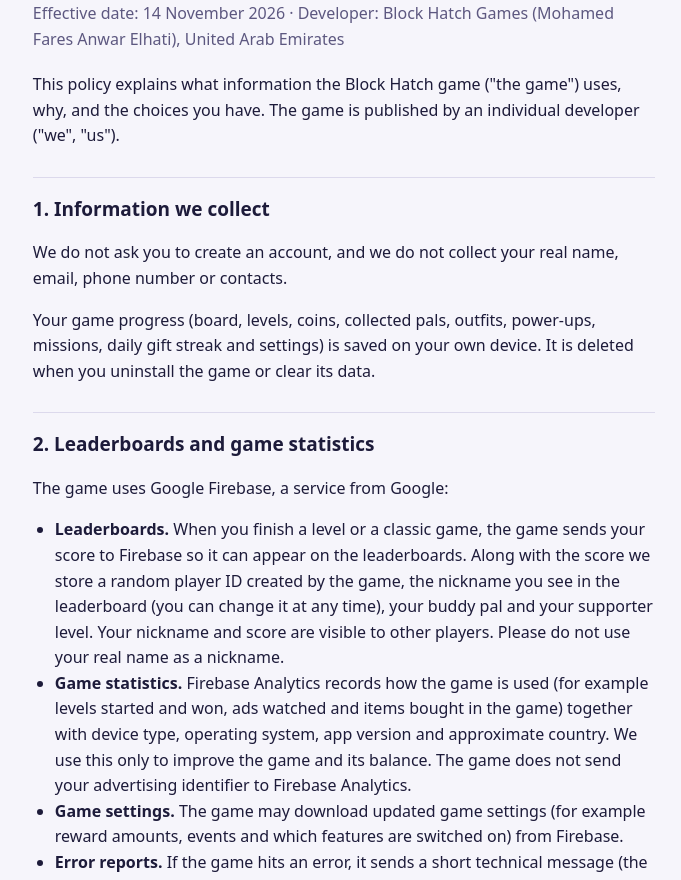
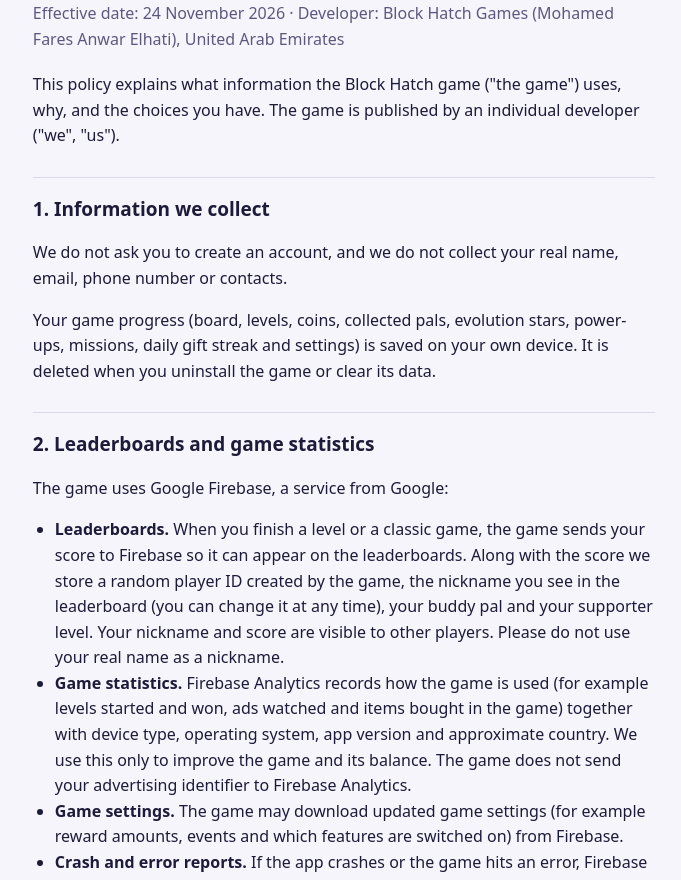
Before and after one commit to blockhatchsupport-bit/blockhatchsupport-bit.github.io, a plain HTML site: page privacy.html in a window 1280 px wide. Shown: the part 70-950 px from the top of the page, without its empty margins (296-977 px from the left). Drawn offline with Linux system fonts and the light colour scheme.

Commit message:
Legal pages for 0.8.6: Crashlytics, evolution stars (effective 24 Nov 2026)

```diff
--- a/privacy.html
+++ b/privacy.html
@@ -20,13 +20,13 @@ a{color:var(--accent)} ul{padding-left:22px}
 <body>
 <main>
 <h1>Block Hatch Privacy Policy</h1>
-<p class="meta">Effective date: 14 November 2026 · Developer: Block Hatch Games (Mohamed Fares Anwar Elhati), United Arab Emirates</p>
+<p class="meta">Effective date: 24 November 2026 · Developer: Block Hatch Games (Mohamed Fares Anwar Elhati), United Arab Emirates</p>
 
 <p>This policy explains what information the Block Hatch game ("the game") uses, why, and the choices you have. The game is published by an individual developer ("we", "us").</p>
 
 <h2>1. Information we collect</h2>
 <p>We do not ask you to create an account, and we do not collect your real name, email, phone number or contacts.</p>
-<p>Your game progress (board, levels, coins, collected pals, outfits, power-ups, missions, daily gift streak and settings) is saved on your own device. It is deleted when you uninstall the game or clear its data.</p>
+<p>Your game progress (board, levels, coins, collected pals, evolution stars, power-ups, missions, daily gift streak and settings) is saved on your own device. It is deleted when you uninstall the game or clear its data.</p>
 
 <h2>2. Leaderboards and game statistics</h2>
 <p>The game uses Google Firebase, a service from Google:</p>
@@ -34,7 +34,7 @@ a{color:var(--accent)} ul{padding-left:22px}
 <li><b>Leaderboards.</b> When you finish a level or a classic game, the game sends your score to Firebase so it can appear on the leaderboards. Along with the score we store a random player ID created by the game, the nickname you see in the leaderboard (you can change it at any time), your buddy pal and your supporter level. Your nickname and score are visible to other players. Please do not use your real name as a nickname.</li>
 <li><b>Game statistics.</b> Firebase Analytics records how the game is used (for example levels started and won, ads watched and items bought in the game) together with device type, operating system, app version and approximate country. We use this only to improve the game and its balance. The game does not send your advertising identifier to Firebase Analytics.</li>
 <li><b>Game settings.</b> The game may download updated game settings (for example reward amounts, events and which features are switched on) from Firebase.</li>
-<li><b>Error reports.</b> If the game hits an error, it sends a short technical message (the error text, where in the game it happened and the app version) through Firebase Analytics so we can fix it. It contains no personal information.</li>
+<li><b>Crash and error reports.</b> If the app crashes or the game hits an error, Firebase Crashlytics (a Google service) sends a crash report so we can fix it: what went wrong and where, the device model, operating system, app version, the time, and a random installation ID created for crash reports. It contains no name, contact details or advertising identifier, and we use it only to fix problems.</li>
 <li><b>Invite codes.</b> Each player has a short invite code made from the random player ID. If you enter a friend's code, we store that code together with your random player ID and the time, so both of you can receive the reward. Invite records do not contain names or contact details.</li>
 <li><b>Leagues and daily challenges.</b> Weekly league points and daily challenge scores are stored like other leaderboard scores (random player ID, nickname, score, buddy pal and supporter level).</li>
 </ul>
```
Also changed, not shown: delete-data.html (+2 -1 lines), terms.html (+2 -2 lines).
